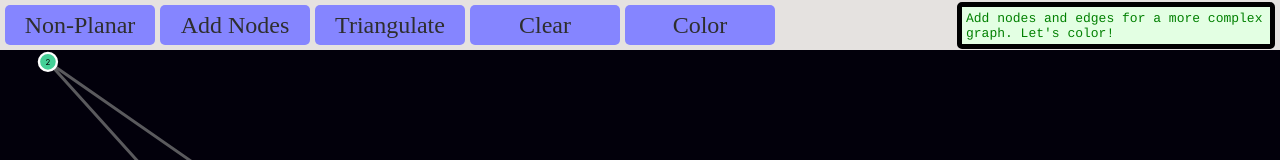
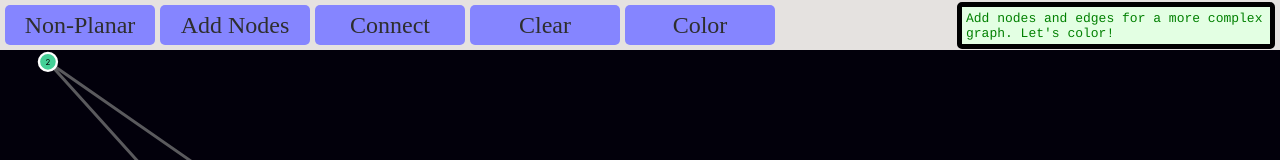
Before and after one commit to NickyDCFP/vertex-coloring-visualizer, a React (Create React App) app: page / in a window 1280 px wide. Shown: the top 160 px of the page. Built offline with nearby package versions, Linux system fonts and the light colour scheme.

Commit message:
fixed "triangulating" - "connecting"

```diff
--- a/src/App.js
+++ b/src/App.js
@@ -3,7 +3,7 @@ import { GraphViz } from './GraphViz';
 import { useState, useCallback } from 'react';
 
 // Known bugs:
-  // Edges don't properly delete after coloring
+  // Edges don't properly delete
   // (ghost edges, can still be caught by planarity checks but aren't visible)
 
 // Down the road:
@@ -13,7 +13,6 @@ import { useState, useCallback } from 'react';
 
 // to alter:
   // allow user to move nodes --> click on a menu and they can move or remove
-  // instead of "triangulate" have something like "make a dense plane graph"
   // allow user to "step back" and "step back to the most interesting step recently"
   // mention limitations: this generates plane graphs, not planar graphs
     // you can technically draw any planar graph in the plane with straight edges
@@ -49,9 +48,9 @@ const App = () => {
   const toggleTriangulate = (finished = false) => {
     setTriangulate(!triangulate);
     let message;
-    if (!triangulate) message = planarity ? `Triangulating...` : `Completing...`;
-    else if (finished === true) message = `Finished ${planarity ? `triangulating` : `completing`}!`;
-    else message = `Stopped ${planarity ? `triangulating` : `completing`}.`;
+    if (!triangulate) message = planarity ? `Connecting...` : `Completing...`;
+    else if (finished === true) message = `Finished ${planarity ? `connecting` : `completing`}!`;
+    else message = `Stopped ${planarity ? `connecting` : `completing`}.`;
     printConsole(message);
   }
   const toggleClear = () => {
@@ -82,7 +81,7 @@ const App = () => {
         <button
           onClick={() => toggleTriangulate(false)}
           className={`state-button-${triangulate ? `on` : `off`}`}
-        >{planarity ? (triangulate ? `Stop` : `Triangulate`) :
+        >{planarity ? (triangulate ? `Stop` : `Connect`) :
           (triangulate ? `Stop` : `Complete`)}</button>
         <button
           onClick={toggleClear}
```
